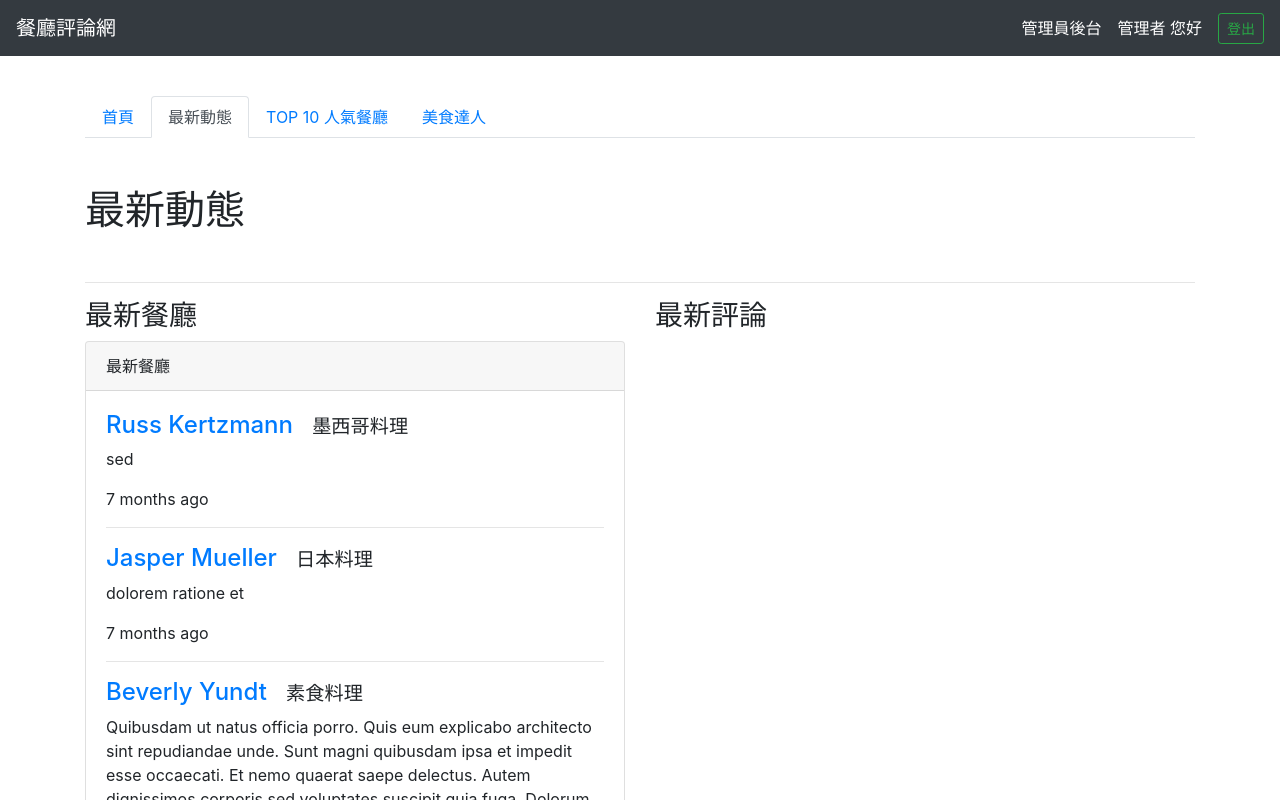
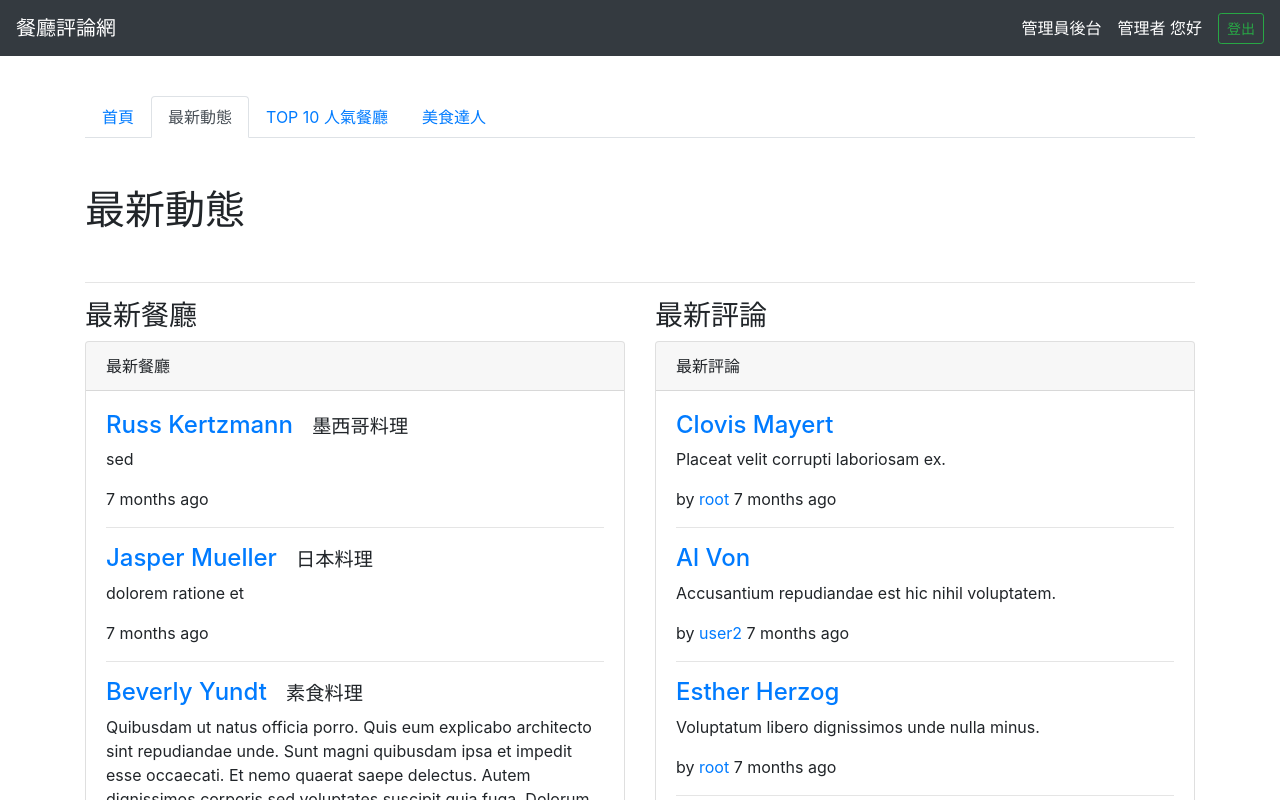
Before and after one commit to blackmeat/restaurant_forum_vue, a Vue app: page /#/restaurants/feeds in a window 1280 px wide. Shown: the top 800 px of the page. Built offline with nearby package versions, Linux system fonts and the light colour scheme.

Commit message:
Create NewestComments component

```diff
--- /dev/null
+++ b/src/components/NewestComments.vue
@@ -0,0 +1,36 @@
+<template>
+  <div class="card">
+    <div class="card-header">最新評論</div>
+    <div class="card-body">
+      <div v-for="comment in comments" :key="comment.id">
+        <h4>
+          <a href="#">{{comment.Restaurant.name}}</a>
+        </h4>
+        <p>{{comment.text}}</p>by
+        <a href="#">{{comment.User.name}}</a>
+        {{comment.createdAt|fromNow(datetime)}}
+        <hr />
+      </div>
+    </div>
+  </div>
+</template>
+
+<script>
+import moment from "moment";
+export default {
+  filters: {
+    fromNow(datetime) {
+      if (!datetime) {
+        return "-";
+      }
+      return moment(datetime).fromNow();
+    }
+  },
+  props: {
+    comments: {
+      type: Array,
+      required: true
+    }
+  }
+};
+</script>
--- a/src/views/RestaurantsFeeds.vue
+++ b/src/views/RestaurantsFeeds.vue
@@ -13,6 +13,7 @@
       <div class="col-md-6">
         <!-- 最新評論 NewestComments-->
         <h3>最新評論</h3>
+        <NewestComments :comments="comments" />
       </div>
     </div>
   </div>
@@ -21,6 +22,7 @@
 <script>
 import Navtab from "./../components/Navtab";
 import NewestRestaurants from "../components/NewestRestaurants";
+import NewestComments from "../components/NewestComments";
 
 const dummyData = {
   restaurants: [
@@ -573,7 +575,8 @@ const dummyData = {
 export default {
   components: {
     Navtab,
-    NewestRestaurants
+    NewestRestaurants,
+    NewestComments
   },
   data() {
     return {
```
